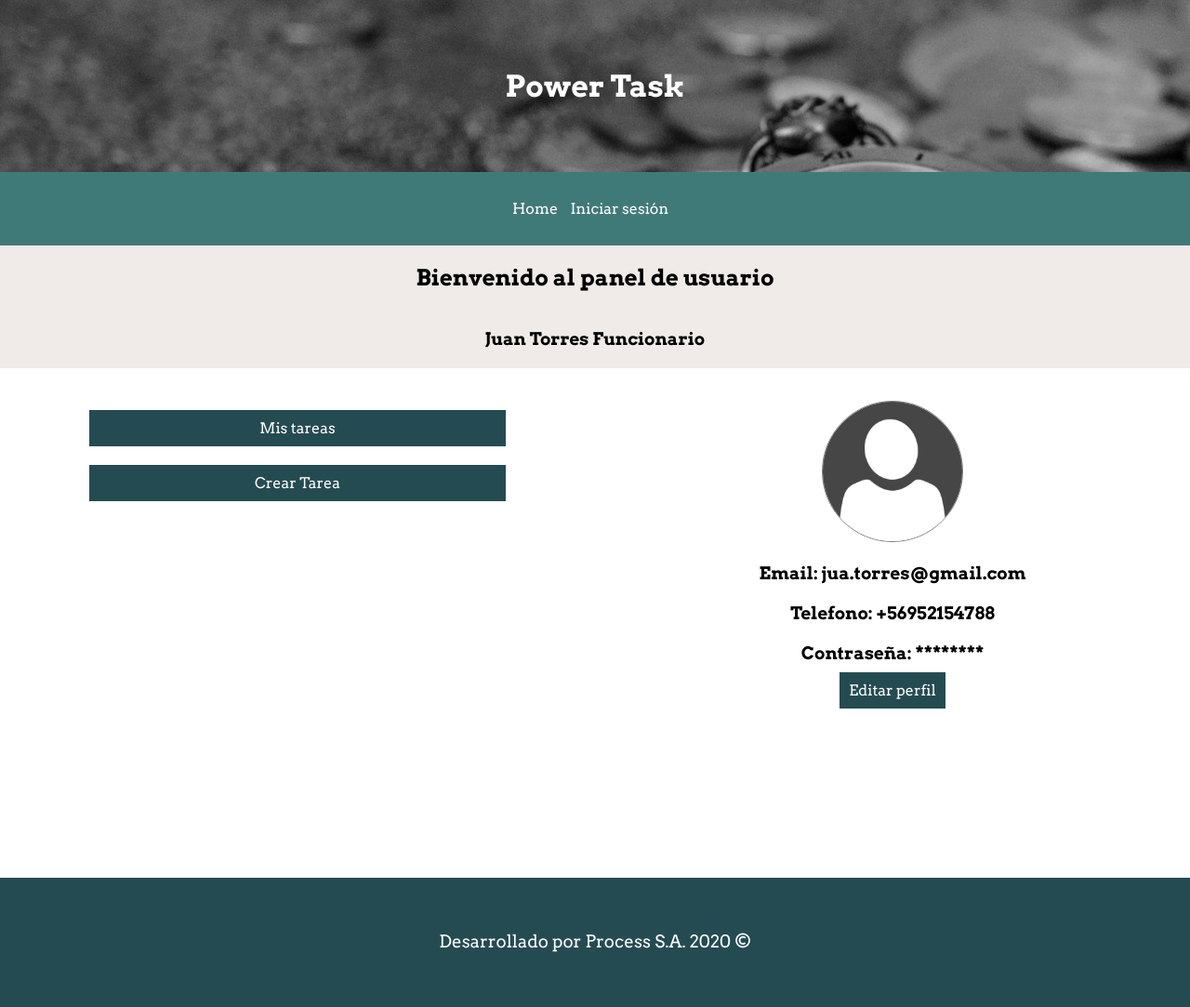
After one commit to jorgefuicaz1996/control_tareas, a Django app: page /panel in a window 1280 px wide. The commit adds this page. Shown: the whole page at 93% size. Run offline with Django 3.2, Linux system fonts and the light colour scheme.

Commit message:
Cambios para entrega 23-10

```diff
--- a/accounts/views.py
+++ b/accounts/views.py
@@ -19,7 +19,7 @@ class LoginView(View):
 			user = authenticate(username = data.get('username'), password = data.get('password'))
 			if user:
 				login(request, user)
-				return redirect('/')
+				return redirect('/panel')
 			self.context['fail'] = True
 		return render(request, self.template_name, self.context)
 
--- /dev/null
+++ b/home/templates/panel.html
@@ -0,0 +1,31 @@
+{% extends 'template.html' %}
+{% load static %}
+{% block imports %}
+
+{% endblock %}
+<div id="panel">
+    {% block content %}
+    <div id="Main_panel">
+        <div class="Titulo">
+            <h2>Bienvenido al panel de usuario</h2>
+            <h3>Juan Torres Funcionario</h3>
+        </div>
+        <div class="contenedor">
+            <div class="izquierda">
+                    <nav id="menu-panel">
+                        <a href="">Mis tareas</a>
+                        <a href="{% url 'crear-tarea' %}">Crear Tarea</a>
+                    </nav>
+            </div>
+            <div class="derecha">
+                    <img src="/static/images/default-profile.png" alt="" width="150px" height="150px">
+                    <h3>Email: jua.torres@gmail.com</h3>
+                    <h3>Telefono: +56952154788</h3>
+                    <h3>Contraseña: ********</h3>
+                    <a href="">Editar perfil</a>
+            </div>
+        </div>
+    </div>
+
+{% endblock %}
+</div>
--- a/home/urls.py
+++ b/home/urls.py
@@ -3,4 +3,6 @@ from . import views
 
 urlpatterns = [
 	path('', views.PrincipalView.as_view(), name = 'principal'),
+	path('panel', views.PanelView.as_view(), name = 'panel'),
+	path('crear-tarea', views.Crear_tareaView.as_view(), name = 'crear-tarea'),
 ]
--- a/home/views.py
+++ b/home/views.py
@@ -1,5 +1,6 @@
 from django.shortcuts import render
 from django.views import View
+from .forms import *
 
 # Create your views here.
 class PrincipalView(View):
@@ -8,3 +9,24 @@ class PrincipalView(View):
 
 	def get(self, request):
 		return render(request, self.template_name, self.context)
+
+class PanelView(View):
+	template_name = 'panel.html'
+	context = {'title': 'Panel'}
+
+	def get(self, request):
+		return render(request, self.template_name, self.context)
+
+class Crear_tareaView(View):
+	template_name = 'crear_tarea.html'
+	form = Crear_tareaForm()
+	context = {'title': 'Inicio de sesión', 'form': form, 'fail': False}
+
+	def get(self, request):
+		return render(request, self.template_name, self.context)
+
+	def post(self, request):
+		self.form = Crear_tareaForm(request.POST)
+		if self.form.is_valid():
+			return render(request, self.template_name, self.context)
+		return render(request, self.template_name, self.context)
--- a/powertask/static/css/style.css
+++ b/powertask/static/css/style.css
@@ -18,19 +18,19 @@ header{
 .banner h1{
     padding: 4%;
 }
-nav{
+#menu-header{
     background: #407A78;
     padding-top: 30px;
     padding-bottom: 30px;
     text-align: center;
     width: 100%;
 }
-nav a{
+#menu-header a{
     color:white;
     margin-right: 10px;
     text-decoration: none;
 }
-nav a:hover{
+#menu-header a:hover{
     border-bottom: 1px solid white;
 }
 /*fin header*/
@@ -48,7 +48,6 @@ footer h3{
 /*fin footer*/
 /*main*/
 #main{
-    margin: 3%;
     padding-bottom: 15%;
     text-align: center;
 }
@@ -56,10 +55,66 @@ footer h3{
     display: inline-block;
 }
 #main #login-form table input{
-    margin-top: 5px;
+    margin-top: 15px;
     margin-bottom: 5px;
 }
 #main #login-form input{
     margin:30px;
     font-family: 'Arvo', serif;
 }
+/*PANEL*/
+#panel #main{
+    margin:0 !important;
+}
+.Titulo{
+    display: flex;
+    flex-direction: column;
+    background-color: #F0EBE8;
+}
+.contenedor{
+    display: flex;
+}
+.contenedor .izquierda,.contenedor .derecha{
+    width: 50%;
+    margin-top: 35px;
+}
+
+/*izquierda*/
+#menu-panel{
+    display: grid;
+    text-align: center;
+}
+#menu-panel a{
+    background:  #254B52;
+    margin-bottom: 10px;
+    margin-top: 10px;
+    text-decoration: none;
+    color:white;
+    padding-top: 10px;
+    padding-bottom: 10px;
+    margin-left: 15%;
+    margin-right: 15%;
+}
+#menu-panel a:hover{
+    background: #7B7670;
+}
+/*derecha*/
+.contenedor .derecha img{
+    border-radius: 100px;
+    border: 1px solid grey;
+}
+.contenedor .derecha a{
+    background:  #254B52;
+    margin-bottom: 10px;
+    margin-top: 10px;
+    text-decoration: none;
+    color:white;
+    padding:10px;
+}
+.contenedor .derecha a:hover{
+    background: #7B7670;
+}
+/*crear tarea*/
+#crear-tarea{
+
+}
--- a/powertask/templates/template.html
+++ b/powertask/templates/template.html
@@ -16,7 +16,7 @@
 		<div class="banner">
 			<h1>Power Task</h1>
 		</div>
-		<nav>
+		<nav id="menu-header">
 			<a href="{% url 'principal' %}">Home</a>
 			{% if user.is_authenticated %}
 			<a href="{% url 'log-out' %}">Cerrar sesión</a>
```
Also changed, not shown: home/forms.py (added, +12 -0 lines), home/static/css/style.css (added, +7 -0 lines), home/templates/crear_tarea.html (added, +29 -0 lines), powertask/static/images/default-profile.png (added).
